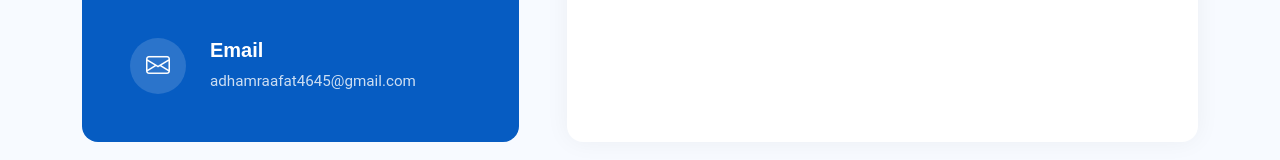
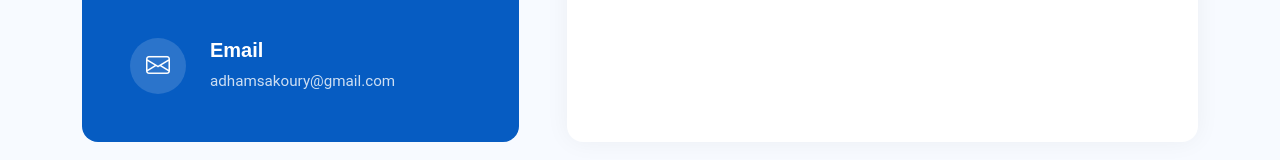
Before and after one commit to AdhamSakoury/My-Portfolio, an Angular app: page / in a window 1280 px wide. Shown: the part 7013-7173 px from the top of the page. Built offline with nearby package versions, Linux system fonts and the light colour scheme.

Commit message:
fix: update email address in contact section

```diff
--- a/src/components/contact/contact.html
+++ b/src/components/contact/contact.html
@@ -63,7 +63,7 @@
 
             <div class="content">
               <h4>Email</h4>
-              <p>adhamraafat4645@gmail.com</p>
+              <p>adhamsakoury@gmail.com</p>
             </div>
 
           </div>
@@ -87,7 +87,7 @@
           <div class="d-flex flex-column gap-3 mt-4">
 
             <a
-              href="mailto:adhamraafat4645@gmail.com"
+              href="mailto:adhamsakoury@gmail.com"
               class="btn btn-primary">
 
               <i class="bi bi-envelope-fill me-2"></i>
```
